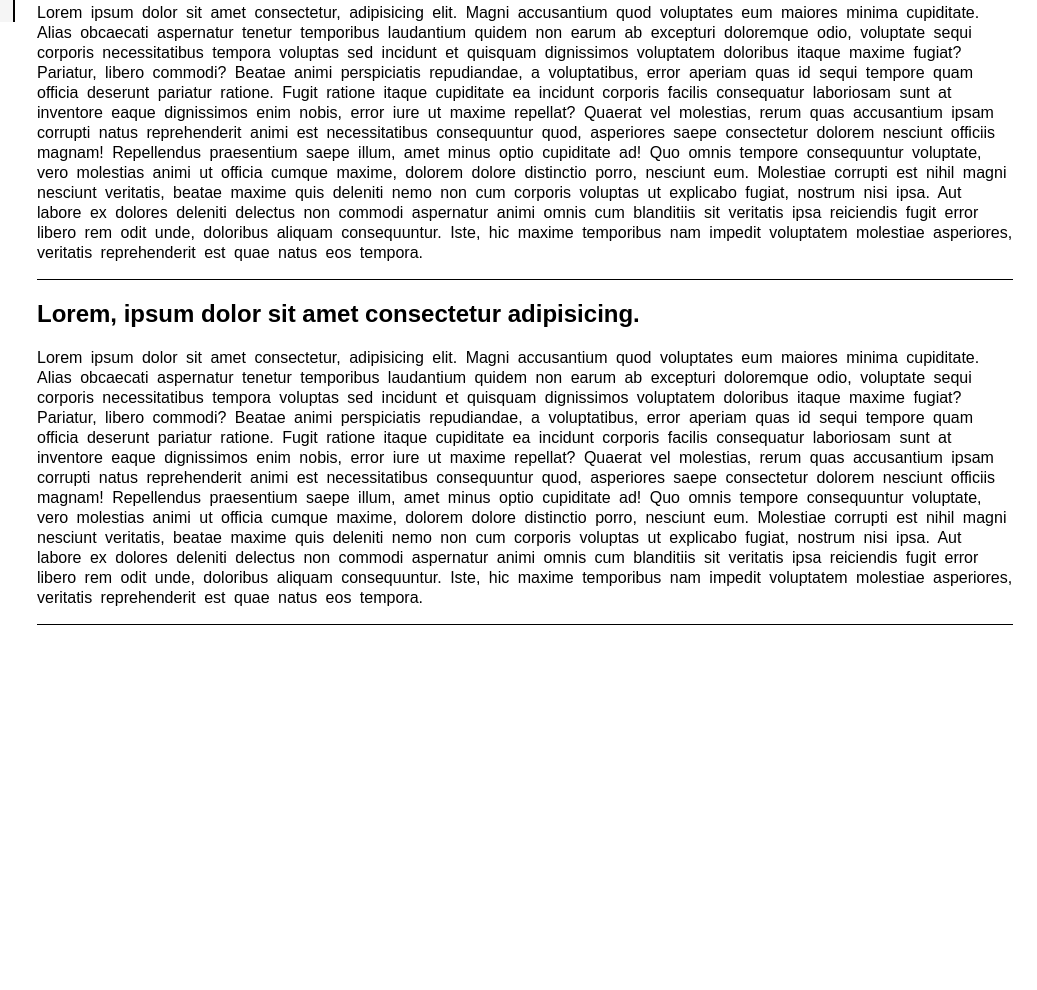
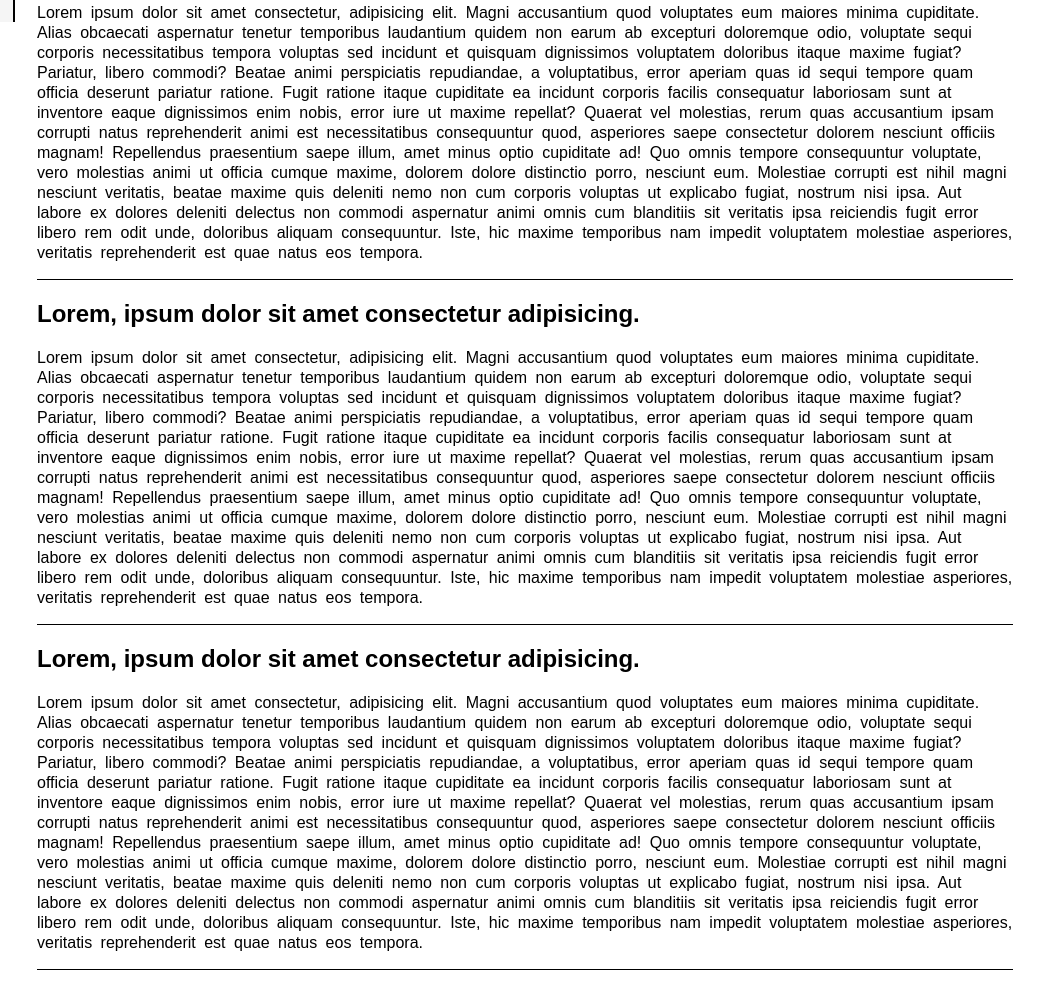
Before and after one commit to Sukrittt/Learning-Git, a plain HTML site: page index.html in a window 1280 px wide. Shown: the part 778-1768 px from the top of the page, without its empty margins (243-1280 px from the left). Before the commit the page ends 1600 px from the top, so only its background shows below. Drawn offline with Linux system fonts and the light colour scheme.

Commit message:
index page

```diff
--- a/index.html
+++ b/index.html
@@ -133,6 +133,34 @@
           asperiores, veritatis reprehenderit est quae natus eos tempora.
         </p>
       </section>
+      <section>
+        <h1>Lorem, ipsum dolor sit amet consectetur adipisicing.</h1>
+        <p>
+          Lorem ipsum dolor sit amet consectetur, adipisicing elit. Magni
+          accusantium quod voluptates eum maiores minima cupiditate. Alias
+          obcaecati aspernatur tenetur temporibus laudantium quidem non earum ab
+          excepturi doloremque odio, voluptate sequi corporis necessitatibus
+          tempora voluptas sed incidunt et quisquam dignissimos voluptatem
+          doloribus itaque maxime fugiat? Pariatur, libero commodi? Beatae animi
+          perspiciatis repudiandae, a voluptatibus, error aperiam quas id sequi
+          tempore quam officia deserunt pariatur ratione. Fugit ratione itaque
+          cupiditate ea incidunt corporis facilis consequatur laboriosam sunt at
+          inventore eaque dignissimos enim nobis, error iure ut maxime repellat?
+          Quaerat vel molestias, rerum quas accusantium ipsam corrupti natus
+          reprehenderit animi est necessitatibus consequuntur quod, asperiores
+          saepe consectetur dolorem nesciunt officiis magnam! Repellendus
+          praesentium saepe illum, amet minus optio cupiditate ad! Quo omnis
+          tempore consequuntur voluptate, vero molestias animi ut officia cumque
+          maxime, dolorem dolore distinctio porro, nesciunt eum. Molestiae
+          corrupti est nihil magni nesciunt veritatis, beatae maxime quis
+          deleniti nemo non cum corporis voluptas ut explicabo fugiat, nostrum
+          nisi ipsa. Aut labore ex dolores deleniti delectus non commodi
+          aspernatur animi omnis cum blanditiis sit veritatis ipsa reiciendis
+          fugit error libero rem odit unde, doloribus aliquam consequuntur.
+          Iste, hic maxime temporibus nam impedit voluptatem molestiae
+          asperiores, veritatis reprehenderit est quae natus eos tempora.
+        </p>
+      </section>
     </div>
   </body>
 </html>
```
